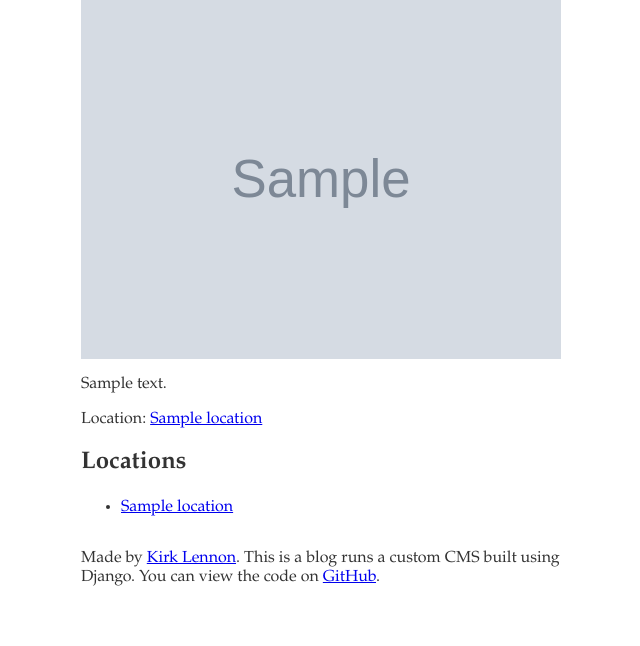
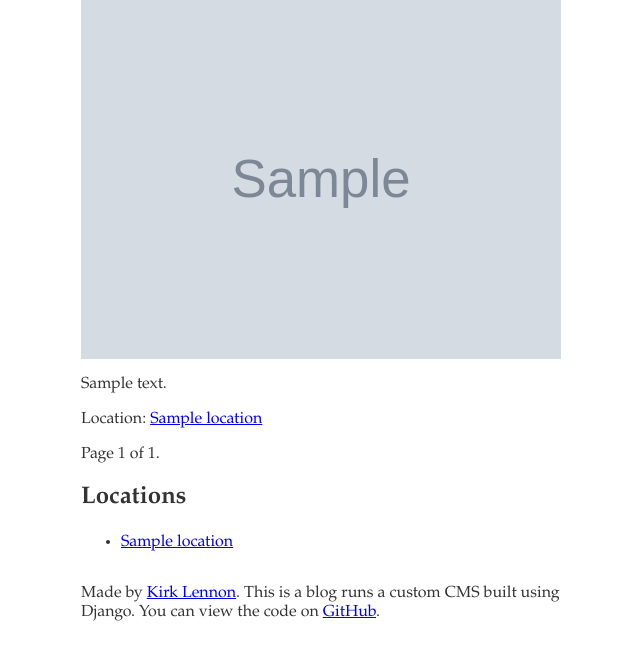
Before and after one commit to kirklennon/Blog, a Django app: page / in a window 1280 px wide. Shown: the part 203-849 px from the top of the page, without its empty margins (319-959 px from the left). Before the commit the page ends 789 px from the top, so only its background shows below. Run offline with Django 3.2, Linux system fonts and the light colour scheme; tables that the repository leaves empty hold one stand-in row (values such as "Sample post"); grey boxes marked "Sample" are stand-in pictures.

Commit message:
Add pagination to index

```diff
--- a/photos/templates/index.html
+++ b/photos/templates/index.html
@@ -16,6 +16,24 @@
         <p>There are no posts.</p>
     {% endif %}
 
+<div class="pagination">
+    <span class="step-links">
+        {% if posts.has_previous %}
+            <a href="?page=1">&laquo; first</a>
+            <a href="?page={{ posts.previous_page_number }}">previous</a>
+        {% endif %}
+
+        <span class="current">
+            Page {{ posts.number }} of {{ posts.paginator.num_pages }}.
+        </span>
+
+        {% if posts.has_next %}
+            <a href="?page={{ posts.next_page_number }}">next</a>
+            <a href="?page={{ posts.paginator.num_pages }}">last &raquo;</a>
+        {% endif %}
+    </span>
+</div>
+
 <h2>Locations</h2>
 {% if locations %}
     <ul>
--- a/photos/views.py
+++ b/photos/views.py
@@ -1,12 +1,16 @@
 from photos.models import Post, Location
 from django.shortcuts import render, get_object_or_404
+from django.core.paginator import Paginator
 
 def index(request):
+	all_posts = Post.objects.all()
 	locations = Location.objects.all()
-	posts = Post.objects.all()[:5]
+	paginator = Paginator(all_posts, 10)
+	page_number = request.GET.get('page')
+	posts = paginator.get_page(page_number)
 	context = {
 		'locations': locations,
-		'posts': posts
+		'posts': posts,
 	}
 	return render(request, 'index.html', context=context)
 
```
